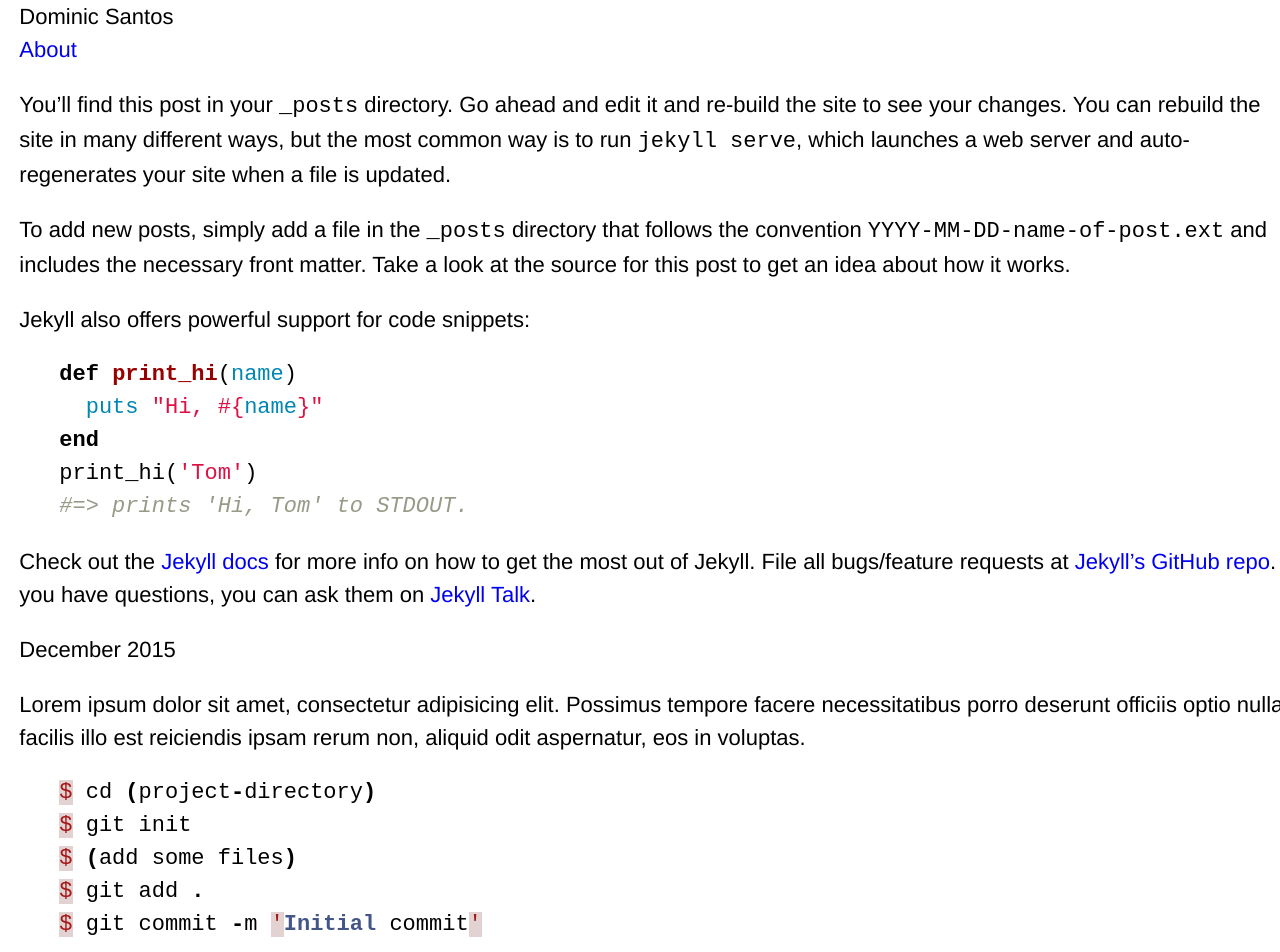
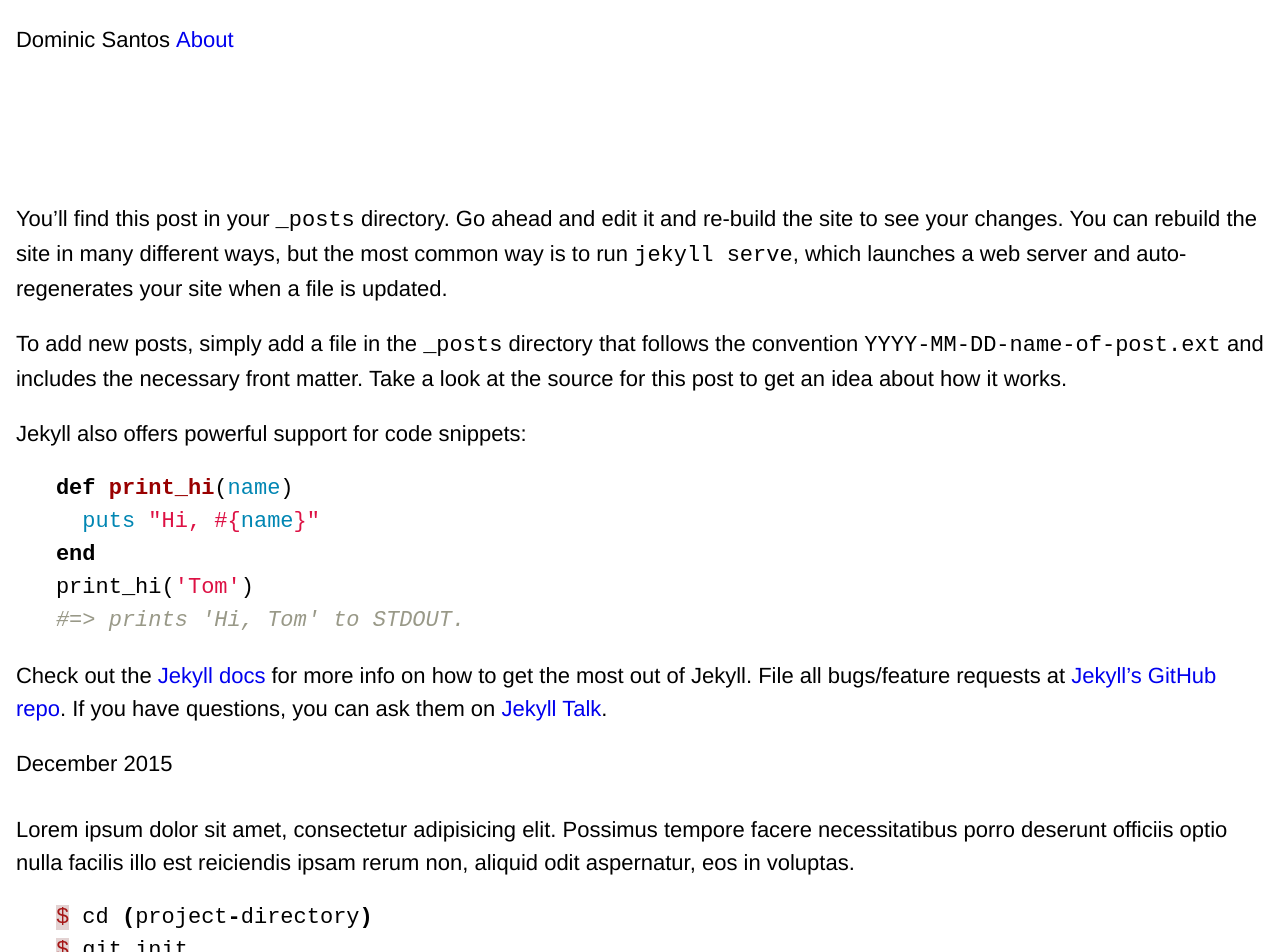
Before and after one commit to davesantos/dominicsantos, a Jekyll site: the page built from index.html, in a window 1280 px wide. Shown: the top 952 px of the page. Built offline with Jekyll 4.4.1, drawn with Linux system fonts in a browser that asks for light colours.

Commit message:
Update layout

```diff
--- a/css/all.sass
+++ b/css/all.sass
@@ -33,6 +33,9 @@
   font-size: calc(16px + (24 - 16) * (100vw - 320px)/(1600 - 320))
   line-height: 1.5
 
+*, *:before, *:after
+  box-sizing: border-box
+
 .js body, .no-js body, .wf-active body, .wf-inactive body
   opacity: 1
 
@@ -52,25 +55,36 @@ img, video, object, embed
 
 img
   -ms-interpolation-mode: bicubic
+  display: block
+  margin-left: auto
+  margin-right: auto
   vertical-align: middle
 
 nav ul
   margin: 0
   padding: 0
   list-style: none
+  li
+    display: inline-block
+
 
 %widthSize
+  // display: flex
+  padding-left: modular-scale(-5)
+  padding-right: modular-scale(-5)
   width: 100%
-  padding-left: modular-scale(-2)
-  padding-right: modular-scale(-2)
 
 .header
   @extend %widthSize
-
-
+  height: 20vh
+  padding-top: modular-scale(1)
 
 .main
   @extend %widthSize
 
+.article
+  display: block
+  margin-bottom: 1.5rem
+
 .footer
   @extend %widthSize
```
